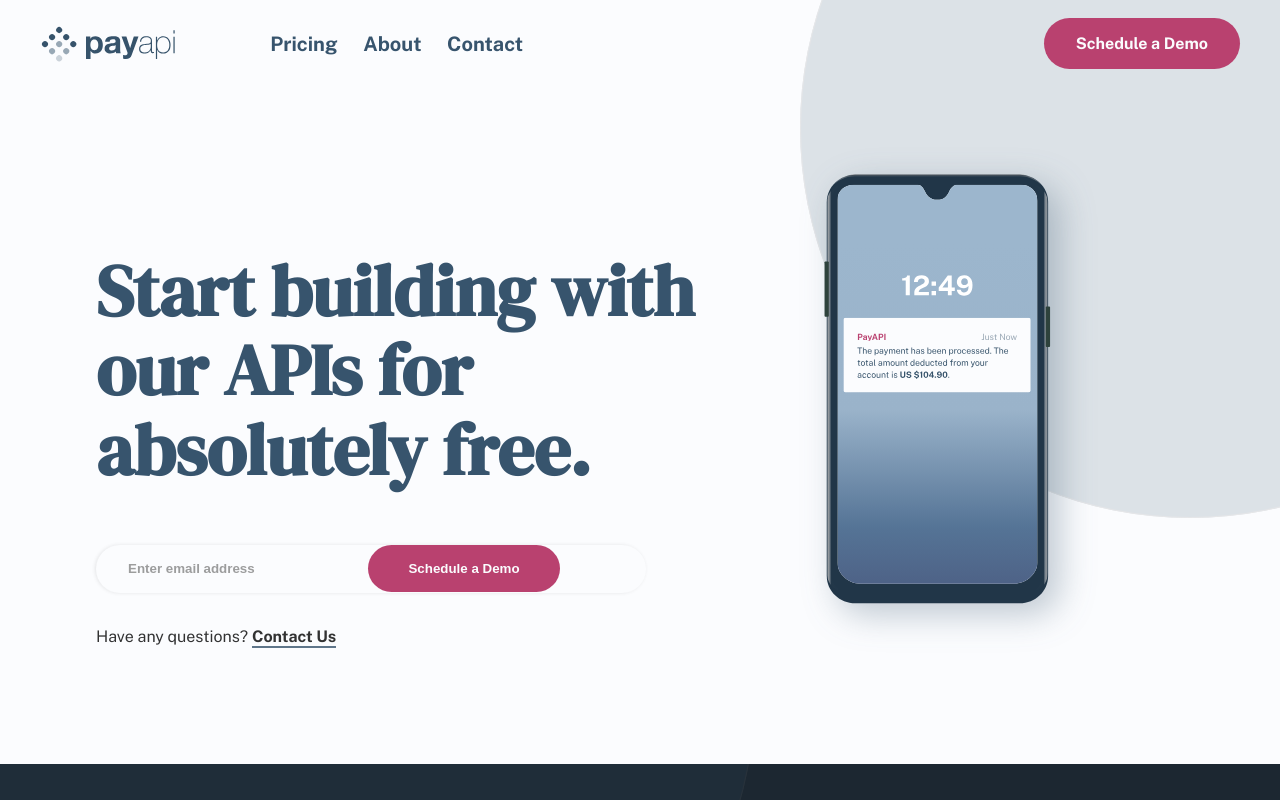
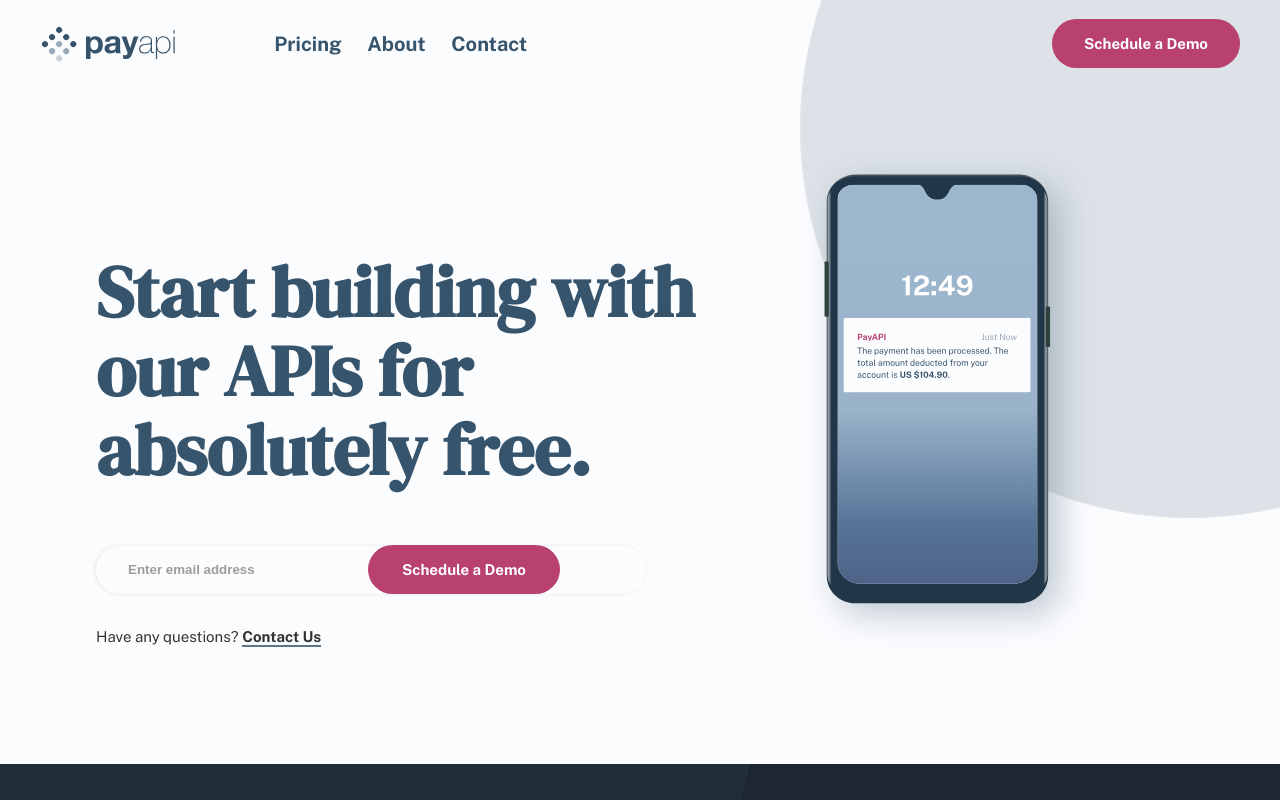
Before and after one commit to shibuwd/shibuwd-PayAPI-multi-page-website, a plain HTML site: page index.html in a window 1280 px wide. Shown: the top 800 px of the page. Drawn offline with nearby package versions, Linux system fonts and the light colour scheme.

Commit message:
more edit

```diff
--- a/css/style.css
+++ b/css/style.css
@@ -58,6 +58,7 @@
     scroll-behavior: smooth;
     line-height: 1.5;
     overflow-x: hidden;
+    font-size: var(--fs-body-400);
  }
 
  h1,
@@ -86,6 +87,8 @@
     color: var(--link-water-white);
     width: 65vw;
     text-align: center;
+    font-family: var(--ff-body);
+    font-size: var(--fs-body-400);
     font-weight: var(--fw-700);
     border-radius: 5rem;
     padding: 1rem 2rem;
```
